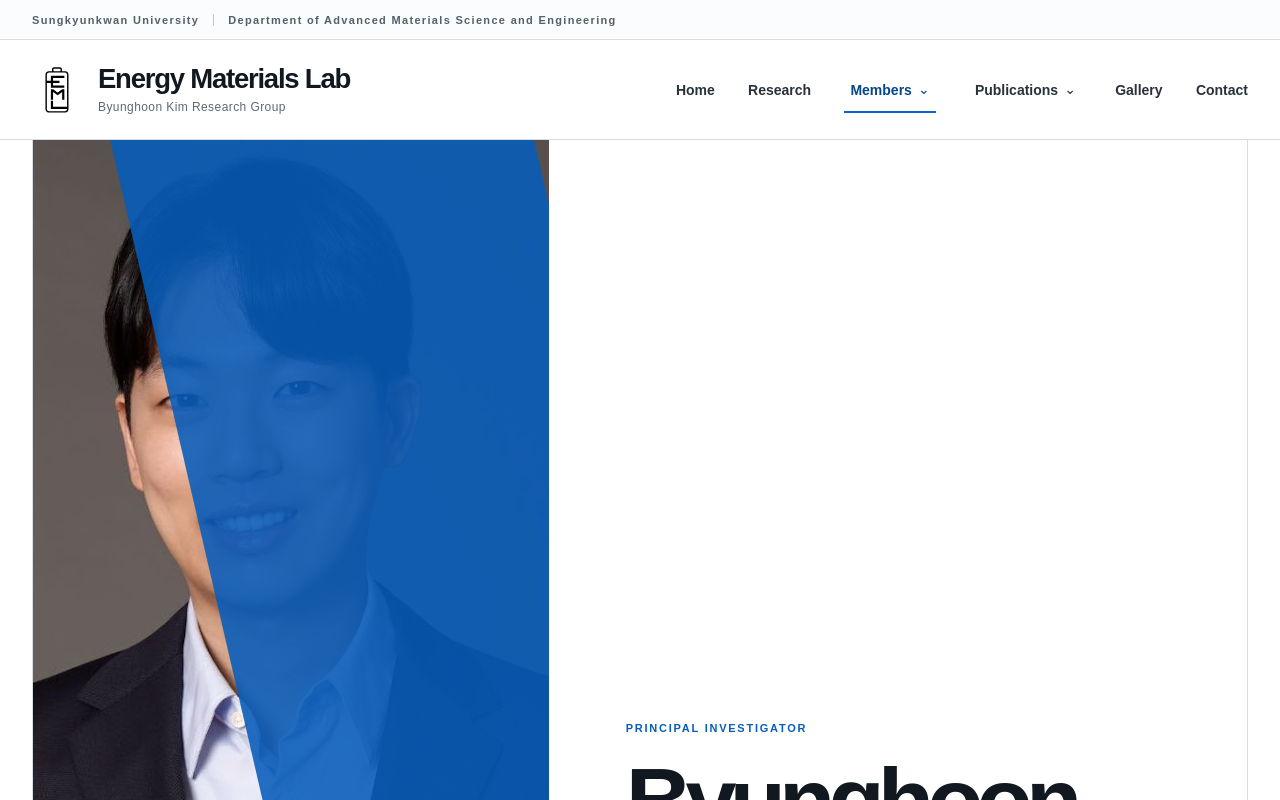
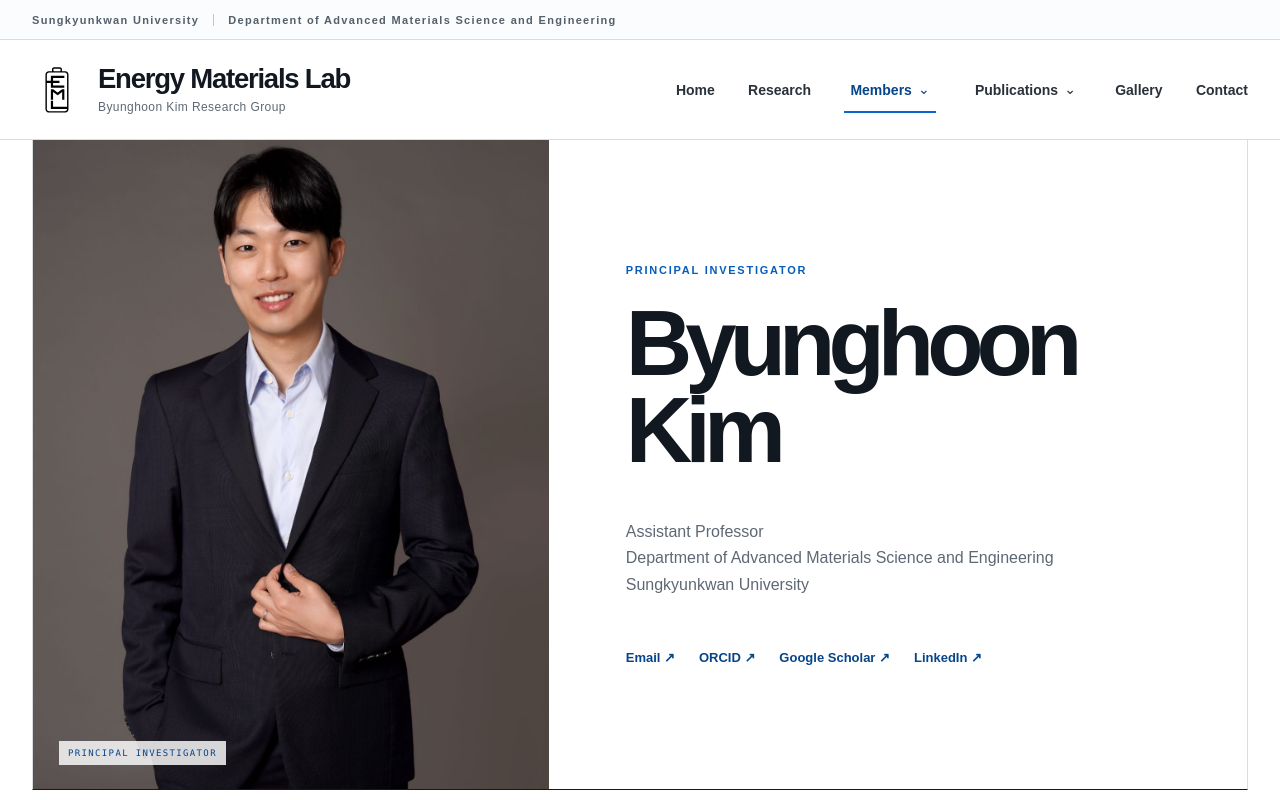
Before and after one commit to Energy-Materials-Laboratory/energy-materials-laboratory.github.io, a Next.js app: page /members/professor in a window 1280 px wide. Shown: the top 800 px of the page. Built offline with nearby package versions, Linux system fonts and the light colour scheme.

Commit message:
Update globals.css

```diff
--- a/app/globals.css
+++ b/app/globals.css
@@ -903,12 +903,28 @@ summary:focus-visible {
 
 .profile-portrait small {
   position: absolute;
+  z-index: 2;
   bottom: 24px;
   left: 26px;
+  padding: 7px 9px;
+  background: rgba(255, 255, 255, 0.82);
+  color: var(--blue-dark);
   font-family: var(--font-mono);
   font-size: 9px;
-  letter-spacing: .15em;
+  letter-spacing: 0.15em;
   text-transform: uppercase;
+}
+
+.profile-portrait img {
+  width: 100%;
+  height: 100%;
+  display: block;
+  object-fit: cover;
+  object-position: center 25%;
+}
+
+.profile-portrait:has(img)::before {
+  display: none;
 }
 
 .profile-intro {
```
